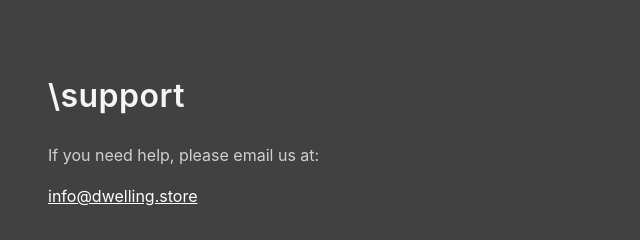
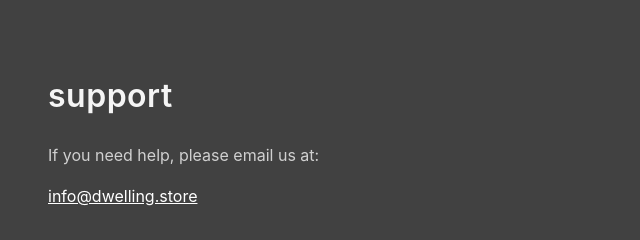
Before and after one commit to aventine61/dwelling-support, a plain HTML site: page index.html in a window 1280 px wide. Shown: the part 702-942 px from the top of the page, 0-640 px from the left. Drawn offline with Linux system fonts and the light colour scheme.

Commit message:
Update index.html

```diff
--- a/index.html
+++ b/index.html
@@ -37,7 +37,7 @@
     <img src="dwelling-logo.png" alt="dwelling. logo" />
   </header>
 
-  <h1>\support</h1>
+  <h1>support</h1>
   <p>If you need help, please email us at:</p>
   <p><a href="mailto:info@dwelling.store">info@dwelling.store</a></p>
   <hr/>
```
